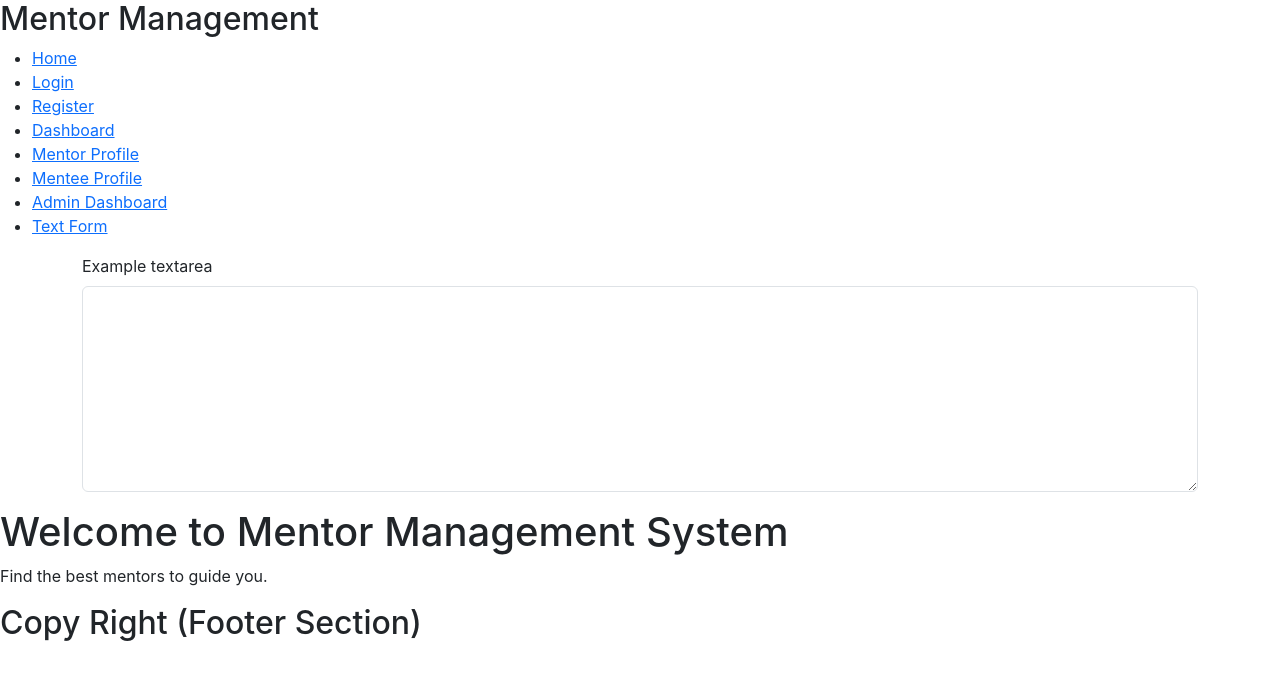
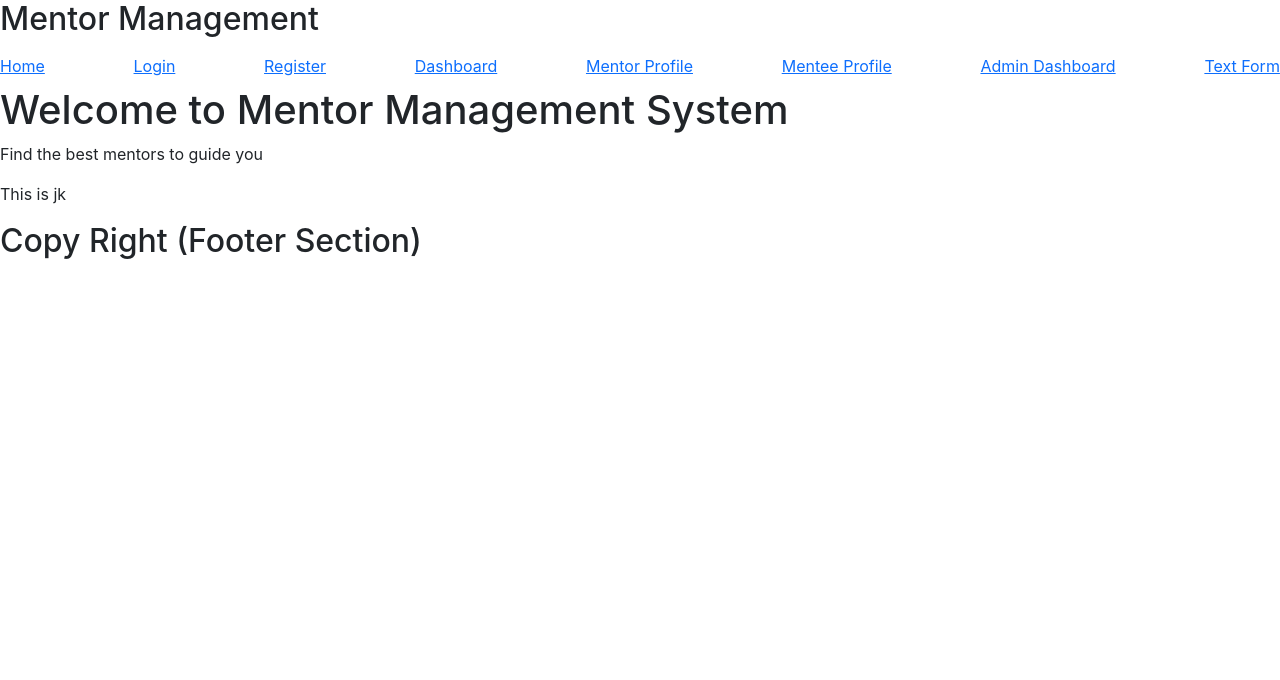
Before and after one commit to Jaykumar-Kale/project-mentor-link, a React (Create React App) app in the folder frontend-app/: page / in a window 1280 px wide. Shown: the top 680 px of the page. Built offline with nearby package versions, Linux system fonts and the light colour scheme.

Commit message:
recovered the main project

```diff
--- a/frontend-app/src/App.js
+++ b/frontend-app/src/App.js
@@ -10,7 +10,7 @@ import AdminDashboard from "./pages/AdminDashboard";
 
 import Navbar from "./components/Navbar";
 import Footer from "./components/Footer";
-import TextFrom from "./pages/textFrom";
+
 
 function App() {
   return (
@@ -18,10 +18,6 @@ function App() {
     <Router>
 
       <Navbar />
-
-      <div className="container my-3">
-        <TextFrom heading="Text Area" />
-      </div>
 
       <Routes>
         <Route path="/" element={<Home />} />
@@ -31,7 +27,6 @@ function App() {
         <Route path="/mentorprofile" element={<MentorProfile />} />
         <Route path="/menteeprofile" element={<MenteeProfile />} />
         <Route path="/admindashboard" element={<AdminDashboard />} />
-        <Route path="/textform" element={<TextFrom />} />
 
       </Routes>
 
--- a/frontend-app/src/components/Navbar.js
+++ b/frontend-app/src/components/Navbar.js
@@ -6,18 +6,18 @@ function Navbar() {
   return (
     <nav>
       <h2>Mentor Management</h2>
-      <ul>
-        <li><Link to="/">Home</Link></li>
-        <li><Link to="/login">Login</Link></li>
-        <li><Link to="/Register">Register</Link></li>
-        <li><Link to="/Dashboard">Dashboard</Link></li>
-        <li><Link to="/MentorProfile">Mentor Profile</Link></li>
-        <li><Link to="/MenteeProfile">Mentee Profile</Link></li>
-        <li><Link to="/AdminDashboard">Admin Dashboard</Link></li>
-        <li><Link to="/textform">Text Form </Link></li>
-      </ul>
+      <div className="navbar" >
+        <Link to="/">Home</Link>
+        <Link to="/login">Login</Link>
+        <Link to="/Register">Register</Link>
+        <Link to="/Dashboard">Dashboard</Link>
+        <Link to="/MentorProfile">Mentor Profile</Link>
+        <Link to="/MenteeProfile">Mentee Profile</Link>
+        <Link to="/AdminDashboard">Admin Dashboard</Link>
+        <Link to="/textform">Text Form </Link>
+      </div>
     </nav>
   );
 }
 
-export default Navbar;
+export default Navbar;
--- a/frontend-app/src/pages/Home.js
+++ b/frontend-app/src/pages/Home.js
@@ -8,7 +8,9 @@ function Home() {
     return (
       <div>
         <h1>Welcome to Mentor Management System</h1>
-        <p>Find the best mentors to guide you.</p>
+        <p>Find the best mentors to guide you</p>
+
+        <p> This is jk</p>
       </div>
     );
   }
```
